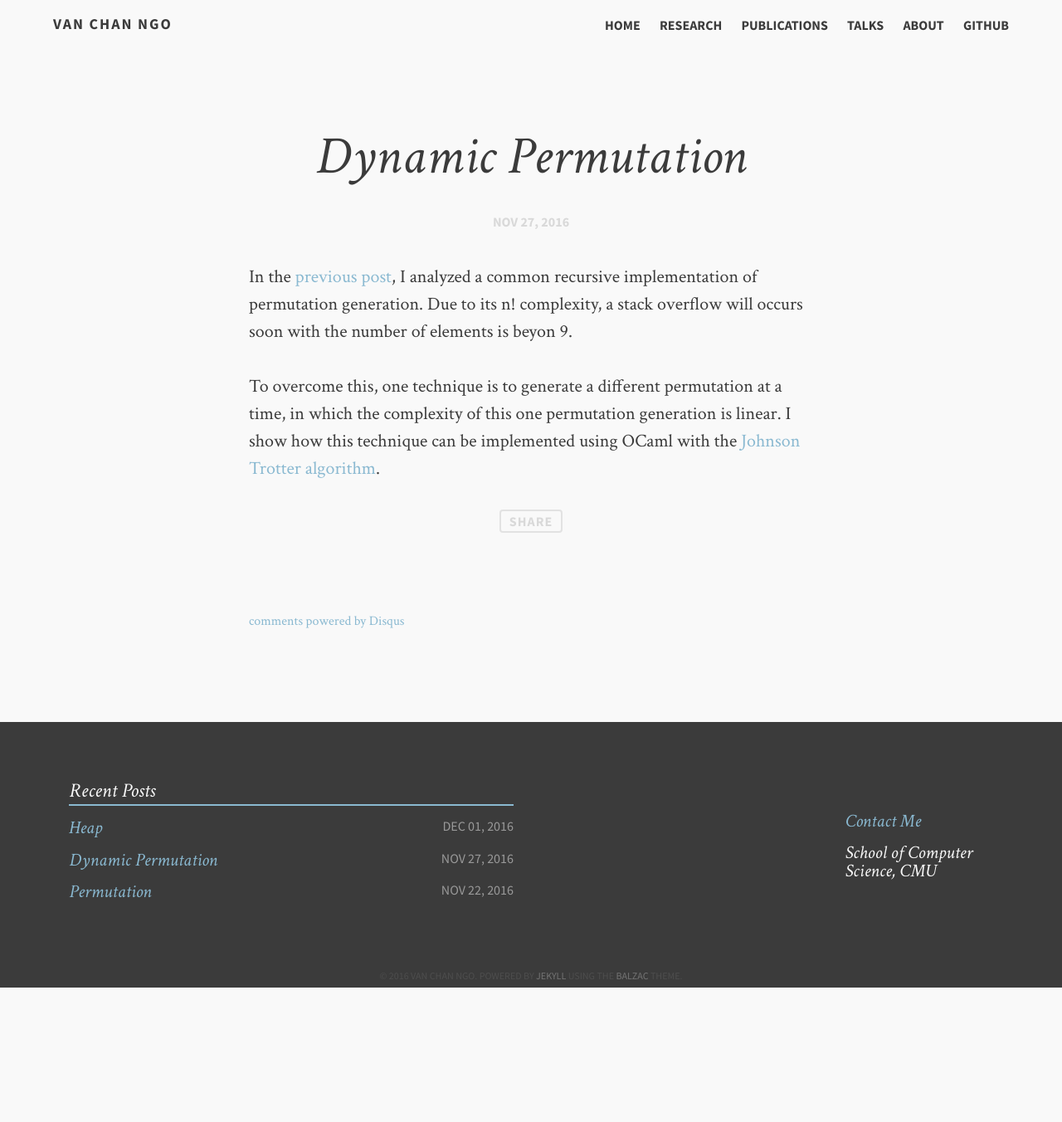
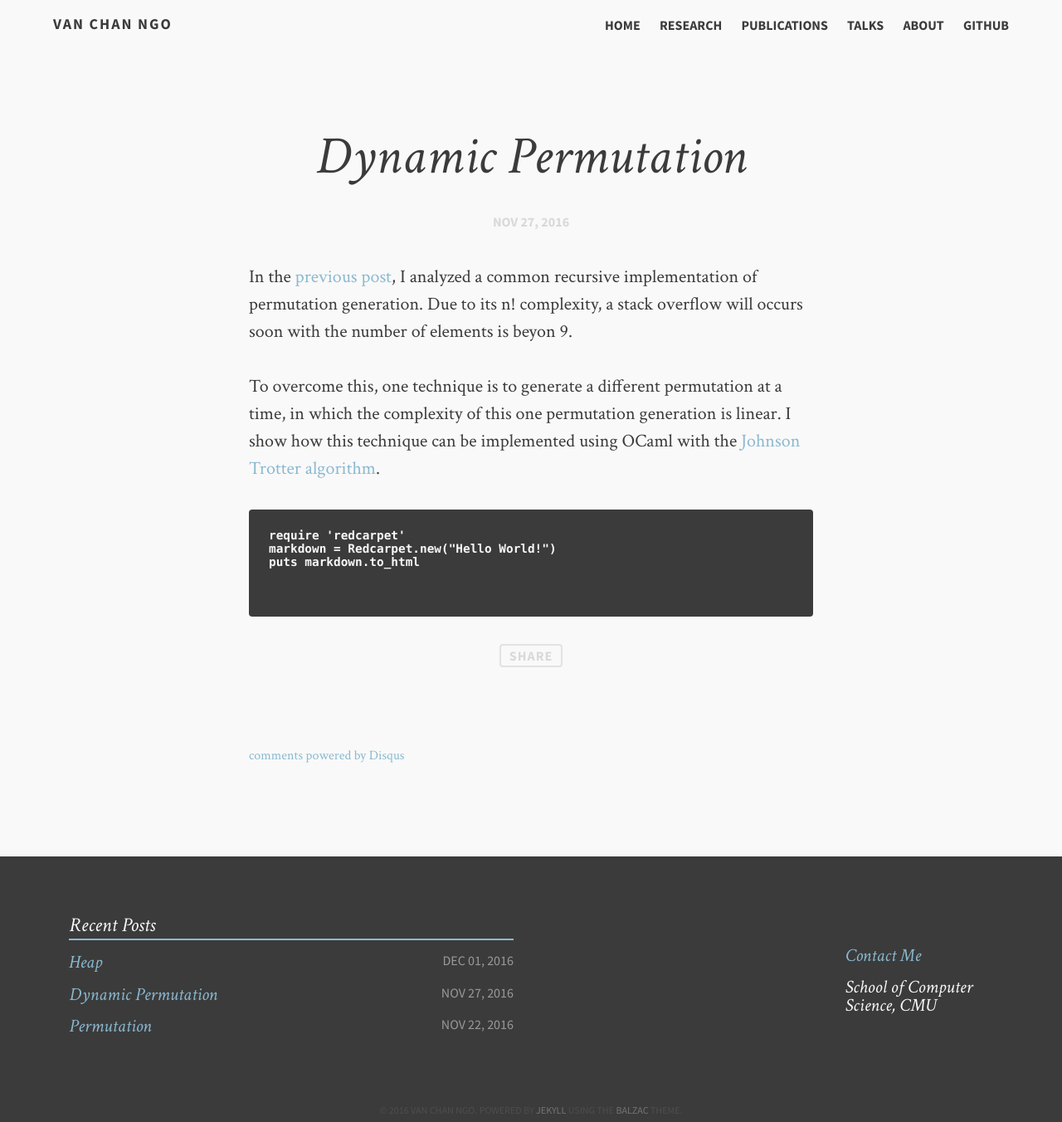
Before and after one commit to channgo2203/channgo2203.github.io, a Jekyll site: the page built from _posts/2016-11-27-dynamicpermutation.md, in a window 1280 px wide. Shown: the whole page at 83% size. Built offline with Jekyll 4.4.1, drawn with Linux system fonts in a browser that asks for light colours; comment, search, counter and statistics services are not loaded; before the commit the page ends 1190 px from its top, so only the background shows below that.

Commit message:
update all

````diff
--- a/_posts/2016-11-27-dynamicpermutation.md
+++ b/_posts/2016-11-27-dynamicpermutation.md
@@ -4,6 +4,17 @@
 comments: true
 ---
 
-In the [previous post](http://channgo2203.github.io/permutations), I analyzed a common recursive implementation of permutation generation. Due to its n! complexity, a stack overflow will occurs soon with the number of elements is beyon 9.
+In the [previous post](http://channgo2203.github.io/permutations), I analyzed a common
+recursive implementation of permutation generation. Due to its n! complexity, a stack
+overflow will occurs soon with the number of elements is beyon 9.
 
-To overcome this, one technique is to generate a different permutation at a time, in which the complexity of this one permutation generation is linear. I show how this technique can be implemented using OCaml with the [Johnson Trotter algorithm](https://en.wikipedia.org/wiki/Steinhaus–Johnson–Trotter_algorithm).
+To overcome this, one technique is to generate a different permutation at a time,
+in which the complexity of this one permutation generation is linear. I show how this
+technique can be implemented using OCaml with the
+[Johnson Trotter algorithm](https://en.wikipedia.org/wiki/Steinhaus–Johnson–Trotter_algorithm).
+
+```ruby
+require 'redcarpet'
+markdown = Redcarpet.new("Hello World!")
+puts markdown.to_html
+```
--- a/_sass/_styles.scss
+++ b/_sass/_styles.scss
@@ -75,7 +75,7 @@
 }
 
 .highlight {
-    background: $white;
+    background: $black;
     padding: 12px;
     border-radius: 4px;
     margin-bottom: $lh;
````
